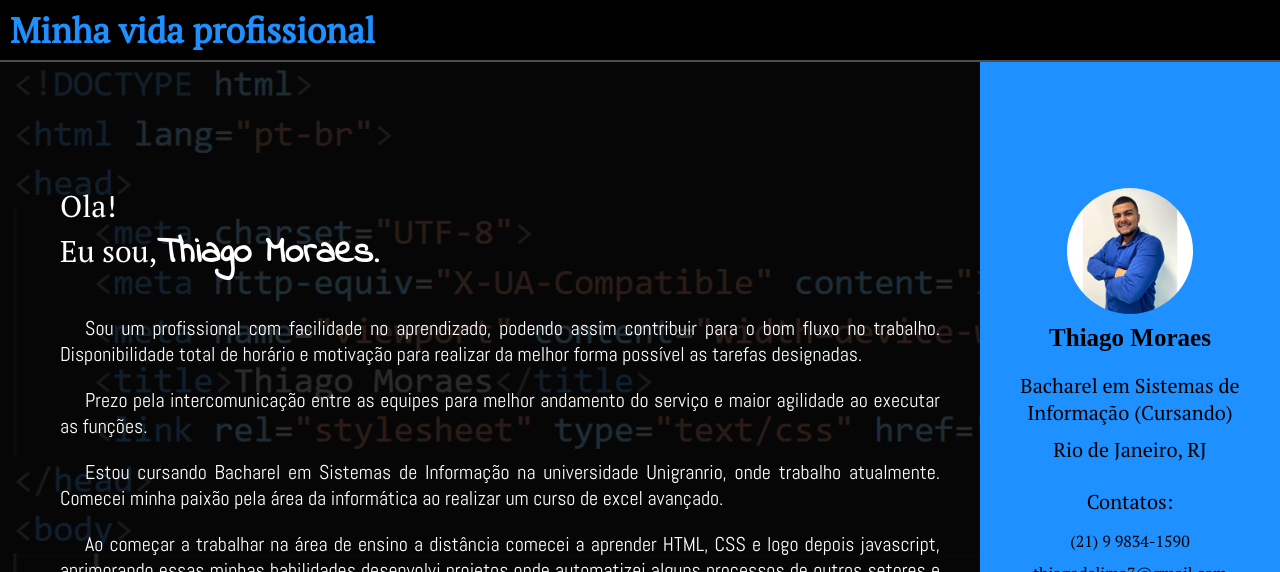
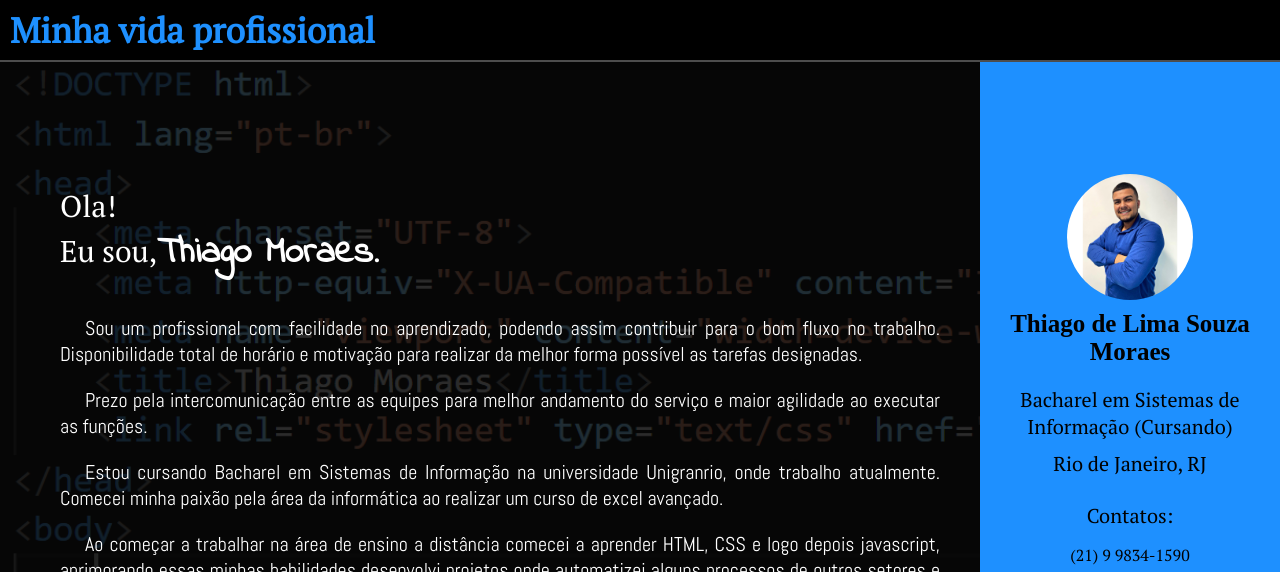
Before and after one commit to SolutionsTh/Thiago_de_Lima_Souza_Moraes, a plain HTML site: page Minha_Vida_Profissional/index.html in a window 1280 px wide. Shown: the top 572 px of the page. Drawn offline with nearby package versions, Linux system fonts and the light colour scheme; a script that the page names is missing; files whose address does not match are found by name.

Commit message:
Update index.html

```diff
--- a/Minha_Vida_Profissional/index.html
+++ b/Minha_Vida_Profissional/index.html
@@ -46,7 +46,7 @@
                         <div class="divisaoFoto">
                             <img src="../Img/Main/Apresentacao.jpeg" class="fotoDono" alt="Foto do perfil" title="Foto do perfil">
                         </div>
-                        <h1 class="nomeDono" id="nomeDonoDireita">Thiago Moraes</h1>
+                        <h1 class="nomeDono" id="nomeDonoDireita">Thiago de Lima Souza Moraes</h1>
                     </div>
                     <div class="divisaoInformacaoPessoalDireita" id="divisaoInformacaoPessoalDescricao">
                         <p class="descricaoPerfilProfissionalDireita" id="descricaoPerfilProfissionalTexto">Bacharel em Sistemas de Informação (Cursando)</p>
```
